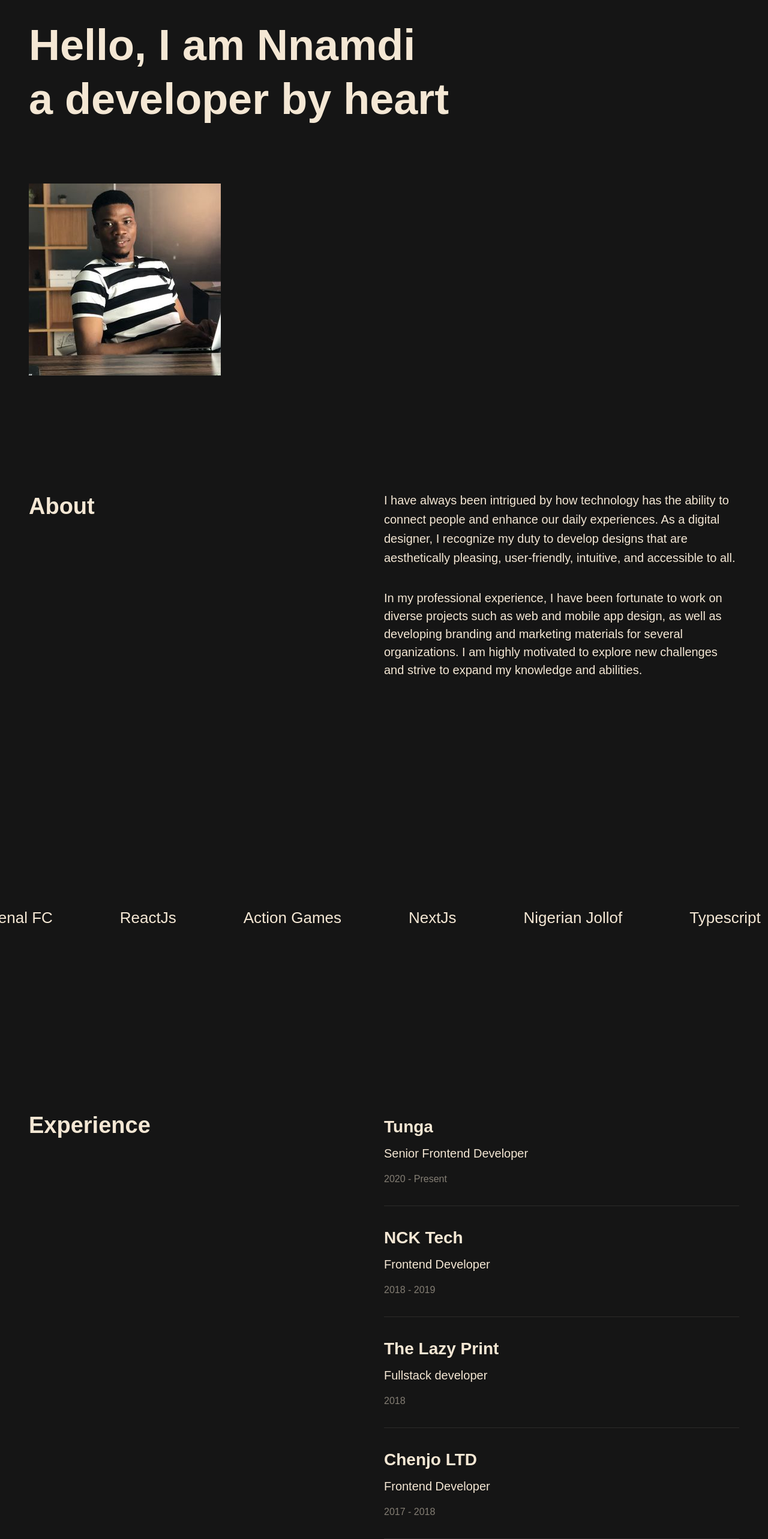
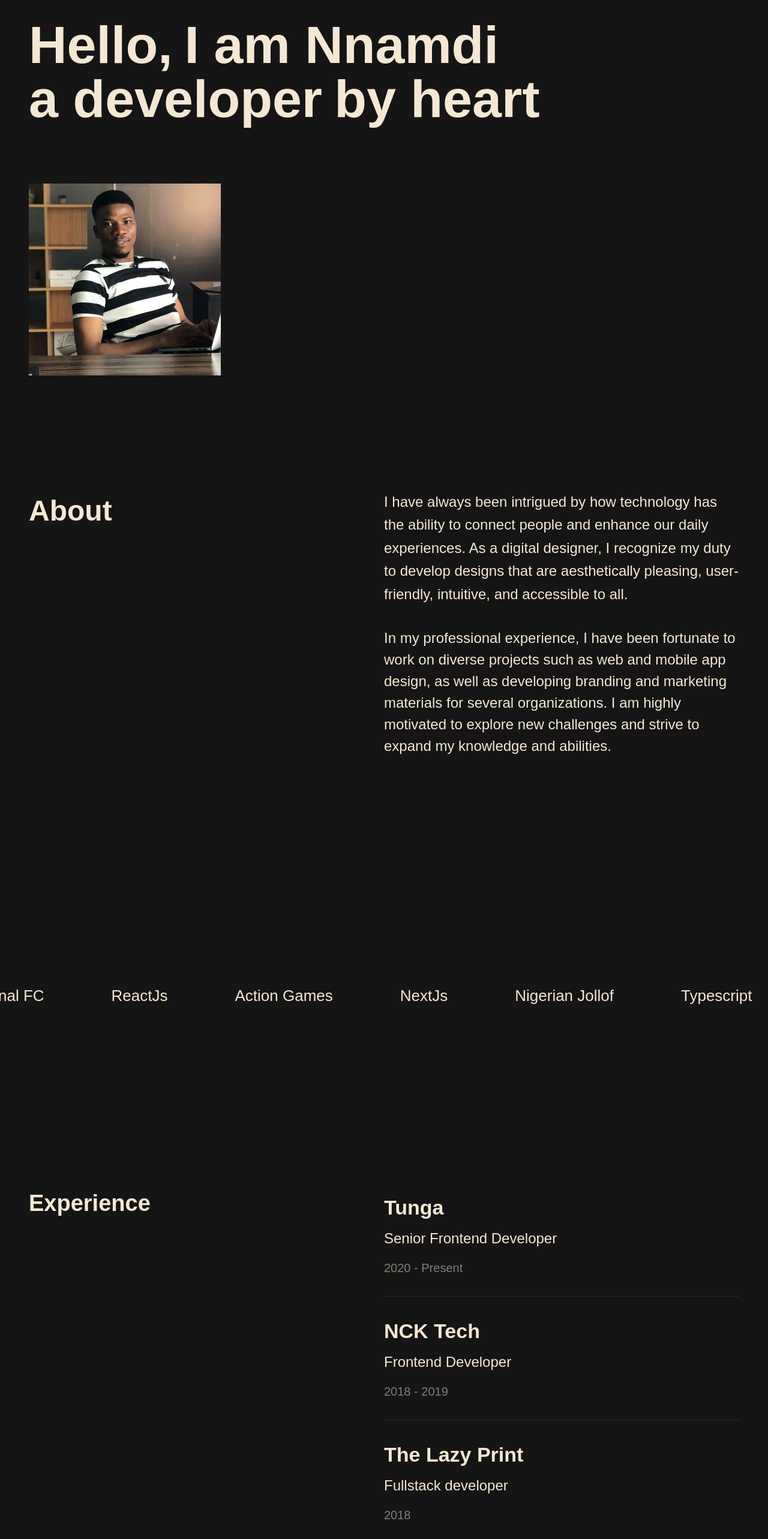
Before and after one commit to iamendy/nnamdiumeh, a Next.js app: page /about in a window 1280 px wide. Shown: the part 220-2786 px from the top of the page at 60% size. Built offline with nearby package versions, Linux system fonts and the light colour scheme; a web font is replaced by a local one.

Commit message:
update: optimized for large screen

```diff
--- a/src/components/Blog.tsx
+++ b/src/components/Blog.tsx
@@ -10,6 +10,7 @@ const Blog = () => {
         y: -20,
         transition: { duration: 0.6 },
       }}
+      whileHover={{ y: -30 }}
       className=" bg-white/10 p-5 rounded-md cursor-pointer group "
     >
       <div className="w-full overflow-hidden">
--- a/src/components/Footer.tsx
+++ b/src/components/Footer.tsx
@@ -8,18 +8,18 @@ const Footer = () => {
     <>
       <motion.section
         style={{ opacity: scrollYProgress }}
-        className=" bg-black px-[24px] lg:px-[48px] py-28"
+        className=" bg-black px-[24px] lg:px-[48px] py-28 xl:max-w-7xl xl:mx-auto"
       >
         <div className="lg:grid lg:grid-cols-2">
           <div className="flex flex-col">
             <div>
-              <h1 className="text-[56px] lg:text-[80px] font-semibold leading-[0.9em]">
+              <h1 className="text-[56px] lg:text-[80px] xl:text-[88px] font-semibold leading-[0.9em]">
                 Let’s
               </h1>
-              <h1 className="text-[56px] lg:text-[80px] font-semibold leading-[0.9em]">
+              <h1 className="text-[56px] lg:text-[80px] xl:text-[88px] font-semibold leading-[0.9em]">
                 work
               </h1>
-              <h1 className="text-[56px] lg:text-[80px] font-semibold leading-[0.9em]">
+              <h1 className="text-[56px] lg:text-[80px] xl:text-[88px] font-semibold leading-[0.9em]">
                 together
               </h1>
             </div>
@@ -45,7 +45,7 @@ const Footer = () => {
               <div className="flex justify-end ">
                 <a
                   href="#"
-                  className="lg:text-xl lg:-translate-x-10 hover:scale-[105%] p-1 transition-all inline-block"
+                  className="lg:text-xl lg:-translate-x-10 xl:text-2xl hover:scale-[105%] p-1 transition-all inline-block"
                 >
                   hey@nnamdiumeh.dev
                 </a>
@@ -54,7 +54,7 @@ const Footer = () => {
           </div>
 
           <div className="lg:h-full lg:pt-[6rem]">
-            <p className="text-center self-center lg:text-left lg:text-xl lg:w-[70%] lg:ml-auto">
+            <p className="text-center self-center lg:text-left lg:text-xl lg:w-[70%] xl:w-[65%] lg:ml-auto">
               I'm currently available for new work. Let me know if you're
               looking for a digital designer. Let’s talk about the next big
               thing!
--- a/src/components/Work.tsx
+++ b/src/components/Work.tsx
@@ -11,7 +11,7 @@ const Work = ({ alt = false }) => {
         y: -20,
         transition: { duration: 0.8 },
       }}
-      className={`lg:w-[80%] lg:flex group ${alt && "lg:ml-auto"}`}
+      className={`lg:w-[80%] xl:w-full lg:flex group ${alt && "lg:ml-auto"}`}
     >
       <div
         className={`w-full transition-all overflow-hidden ${alt && "order-2"}`}
@@ -43,7 +43,7 @@ const Work = ({ alt = false }) => {
         </div>
 
         <p
-          className={`lg:mt-5 lg:w-[70%] lg:text-xl  ${
+          className={`lg:mt-5 lg:w-[70%] xl:w-[50%] lg:text-xl  ${
             alt && "lg:ml-auto lg:text-right"
           }`}
         >
--- a/src/pages/about.tsx
+++ b/src/pages/about.tsx
@@ -4,7 +4,7 @@ import { slideUp, opacity, hero, slideUpHero } from "@/lib/motion";
 const About = () => {
   return (
     <>
-      <section className="px-[24px] lg:px-[48px] flex flex-col space-y-9 lg: lg:space-y-16 pt-48 pb-28 lg:pt-[250px] lg:pb-[200px]">
+      <section className="px-[24px] lg:px-[48px] flex flex-col space-y-9 xl:max-w-7xl xl:mx-auto lg:space-y-16 pt-48 pb-28 lg:pt-[250px] lg:pb-[200px]">
         <div className="mb-[8rem]">
           {/* Mobile animation */}
           <motion.div
@@ -30,14 +30,14 @@ const About = () => {
             <motion.div
               variants={slideUpHero}
               custom={1}
-              className="lg:flex whitespace-pre"
+              className="lg:flex whitespace-pre xl:text-[88px]"
             >
               <h1 className="mr-5">Hello,</h1>{" "}
               <motion.h1 variants={opacity} custom={1}>
                 I am Nnamdi
               </motion.h1>
             </motion.div>
-            <motion.div className="flex">
+            <motion.div className="flex xl:text-[88px]">
               <motion.h1 variants={opacity} custom={2} className="mr-5">
                 a developer
               </motion.h1>{" "}
@@ -59,11 +59,11 @@ const About = () => {
               opacity: 1,
               transition: { delay: 0.2, duration: 0.4 },
             }}
-            className="text-[30px] lg:text-[38px] font-semibold leading-[1.4em] "
+            className="text-[30px] lg:text-[38px] xl:text-[48px] font-semibold leading-[1.4em] "
           >
             About
           </motion.h1>
-          <div className="space-y-9 lg:text-[20px]">
+          <div className="space-y-9 lg:text-[20px] xl:text-[24px]">
             <motion.p
               initial={{ y: 10, opacity: 0 }}
               whileInView={{
@@ -135,7 +135,7 @@ const About = () => {
         </div>
       </section>
 
-      <section className="px-[24px] flex flex-col space-y-9 py-20 lg:px-[48px] lg:grid lg:grid-cols-2 lg:space-y-0 lg:pb-[200px]">
+      <section className="px-[24px] flex flex-col space-y-9 py-20 lg:px-[48px] xl:max-w-7xl xl:mx-auto lg:grid lg:grid-cols-2 lg:space-y-0 lg:pb-[200px]">
         <motion.h3
           initial={{ opacity: 0 }}
           whileInView={{
@@ -158,11 +158,13 @@ const About = () => {
             viewport={{ once: true }}
             className="border-b border-b-white/10 py-8 lg:pt-0"
           >
-            <h3 className="text-[22px] lg:text-[28px] font-semibold mb-2">
+            <h3 className="text-[22px] lg:text-[28px] xl:text-[34px] font-semibold mb-2">
               Tunga
             </h3>
-            <p className="mb-4 lg:text-[20px]">Senior Frontend Developer</p>
-            <p className="text-white/50">2020 - Present</p>
+            <p className="mb-4 lg:text-[20px] xl:text-[24px]">
+              Senior Frontend Developer
+            </p>
+            <p className="text-white/50 xl:text-[20px]">2020 - Present</p>
           </motion.div>
 
           <motion.div
@@ -175,11 +177,13 @@ const About = () => {
             viewport={{ once: true }}
             className="border-b border-b-white/10 py-8"
           >
-            <h3 className="text-[22px] lg:text-[28px] font-semibold mb-2">
+            <h3 className="text-[22px] lg:text-[28px] xl:text-[34px] font-semibold mb-2">
               NCK Tech
             </h3>
-            <p className="mb-4 lg:text-[20px]">Frontend Developer</p>
-            <p className="text-white/50">2018 - 2019</p>
+            <p className="mb-4 lg:text-[20px] xl:text-[24px]">
+              Frontend Developer
+            </p>
+            <p className="text-white/50 xl:text-[20px]">2018 - 2019</p>
           </motion.div>
 
           <motion.div
@@ -192,11 +196,13 @@ const About = () => {
             viewport={{ once: true }}
             className="border-b border-b-white/10 py-8"
           >
-            <h3 className="text-[22px] lg:text-[28px] font-semibold mb-2">
+            <h3 className="text-[22px] lg:text-[28px] xl:text-[34px] font-semibold mb-2">
               The Lazy Print
             </h3>
-            <p className="mb-4 lg:text-[20px]">Fullstack developer</p>
-            <p className="text-white/50">2018</p>
+            <p className="mb-4 lg:text-[20px] xl:text-[24px]">
+              Fullstack developer
+            </p>
+            <p className="text-white/50 xl:text-[20px]">2018</p>
           </motion.div>
 
           <motion.div
@@ -209,11 +215,13 @@ const About = () => {
             viewport={{ once: true }}
             className="border-b border-b-white/10 py-8"
           >
-            <h3 className="text-[22px] lg:text-[28px] font-semibold mb-2">
+            <h3 className="text-[22px] lg:text-[28px] xl:text-[34px] font-semibold mb-2">
               Chenjo LTD
             </h3>
-            <p className="mb-4 lg:text-[20px]">Frontend Developer</p>
-            <p className="text-white/50">2017 - 2018</p>
+            <p className="mb-4 lg:text-[20px] xl:text-[24px]">
+              Frontend Developer
+            </p>
+            <p className="text-white/50 xl:text-[20px]">2017 - 2018</p>
           </motion.div>
         </div>
       </section>
--- a/src/pages/index.tsx
+++ b/src/pages/index.tsx
@@ -12,7 +12,7 @@ export default function Home() {
 
   return (
     <>
-      <section className="px-[24px] lg:px-[48px] flex flex-col space-y-9 lg: lg:space-y-16 pt-48 pb-28 lg:pt-[250px] lg:pb-[200px]">
+      <section className="px-[24px] lg:px-[48px] flex flex-col space-y-9 lg: lg:space-y-16 pt-48 pb-28 lg:pt-[250px] lg:pb-[200px] xl:max-w-7xl xl:mx-auto">
         {/* Desktop view animation */}
         <motion.div
           variants={hero}
@@ -140,7 +140,7 @@ export default function Home() {
 
       <section
         ref={containerRef}
-        className="my-[200px] flex flex-col flex-nowrap  items-center overflow-clip"
+        className="my-[200px] flex flex-col flex-nowrap  items-center overflow-clip "
       >
         <div className="w-[2000px] lg:w-[3000px] flex justify-start">
           <motion.p
@@ -162,13 +162,13 @@ export default function Home() {
         </motion.p> */}
       </section>
 
-      <section className=" bg-black px-[24px] lg:px-[48px] py-28">
+      <section className=" bg-black px-[24px] lg:px-[48px] py-28 xl:max-w-7xl xl:mx-auto">
         <motion.h3
           variants={opacity}
           initial="hidden"
           whileInView="visible"
           custom={1}
-          className="text-[32px] lg:text-[56px] text-white font-extrabold mb-24 lg:mb-[10rem]"
+          className="text-[32px] lg:text-[56px] xl:text-[68px] text-white font-extrabold mb-24 lg:mb-[10rem]"
         >
           Featured Work
         </motion.h3>
@@ -189,13 +189,13 @@ export default function Home() {
         </div>
       </section>
 
-      <section className=" bg-black px-[24px] lg:px-[48px] py-28">
+      <section className=" bg-black px-[24px] lg:px-[48px] py-28 xl:max-w-7xl xl:mx-auto">
         <motion.h3
           variants={opacity}
           initial="hidden"
           whileInView="visible"
           custom={1}
-          className="text-[32px] lg:text-[56px] text-white font-extrabold mb-24 lg:mb-[10rem]"
+          className="text-[32px] lg:text-[56px] xl:text-[68px] text-white font-extrabold mb-24 lg:mb-[10rem]"
         >
           Featured Blog
         </motion.h3>
--- a/src/pages/works.tsx
+++ b/src/pages/works.tsx
@@ -2,8 +2,8 @@ import Work from "@/components/Work";
 
 const Works = () => {
   return (
-    <section className="px-[24px] lg:px-[48px] flex flex-col space-y-9 lg: lg:space-y-16 pt-48 pb-28 lg:pt-[250px] lg:pb-[200px]">
-      <h1 className="font-extrabold text-[38px] leading-[1.25em] mb-14">
+    <section className="px-[24px] lg:px-[48px] flex flex-col space-y-9 xl:max-w-7xl xl:mx-auto lg:space-y-16 pt-48 pb-28 lg:pt-[250px] lg:pb-[200px]">
+      <h1 className="font-extrabold text-[38px] xl:text-[68px] leading-[1.25em] mb-14">
         Featured <br className="lg:hidden" />
         work
       </h1>
--- a/src/pages/works/[slug]/index.tsx
+++ b/src/pages/works/[slug]/index.tsx
@@ -9,9 +9,9 @@ const Index = () => {
   const router = useRouter();
 
   return (
-    <section className="px-[24px] lg:px-[48px] flex flex-col pt-48 pb-28 lg:pt-[250px] lg:pb-[200px]">
-      <Link href="/works">
-        <div className="flex space-x-1 items-center">
+    <section className="px-[24px] lg:px-[48px] xl:max-w-7xl xl:mx-auto flex flex-col pt-48 pb-28 lg:pt-[250px] lg:pb-[200px]">
+      <Link href="/works" className="w-fit">
+        <div className="flex space-x-1 items-center hover:scale-[105%] transition-all">
           <BackArrow />
 
           <span>Back</span>
@@ -27,7 +27,7 @@ const Index = () => {
               opacity: 1,
               transition: { delay: 0.1, duration: 0.4 },
             }}
-            className="text-[32px] font-semibold leading-[1.4em] lg:text-[56px]"
+            className="text-[32px] xl:text-[72px] font-semibold leading-[1.4em] lg:text-[56px]"
           >
             Job Query
           </motion.h1>
@@ -39,7 +39,7 @@ const Index = () => {
               opacity: 1,
               transition: { delay: 0.2, duration: 0.4 },
             }}
-            className="leading-[1.6em] lg:text-[20px]"
+            className="leading-[1.6em] lg:text-[20px] xl:text-[24px]"
           >
             By providing job seekers with the ability to search, explore, and
             discover suitable job postings based on their individual preferences
@@ -60,25 +60,27 @@ const Index = () => {
           </div>
 
           <Link href="#" className="flex items-baseline">
-            <span className="underline tracking-wide">Live Link</span> &nbsp;{" "}
-            <Arrow />
+            <span className="underline tracking-wide xl:text-[24px]">
+              Live Link
+            </span>{" "}
+            &nbsp; <Arrow />
           </Link>
         </div>
 
         <div className="flex justify-between items-center mt-9 lg:flex-col lg:items-start lg:justify-center lg:space-y-14 lg:w-[30%] lg:mt-0">
           <div className="flex flex-col">
-            <h4>Client</h4>
-            <b className="lg:text-18px">AirBnB</b>
+            <h4 className="xl:text-[18px]">Client</h4>
+            <b className="lg:text-18px xl:text-[20px]">AirBnB</b>
           </div>
 
           <div className="flex flex-col">
-            <h4>Role</h4>
-            <b className="lg:text-18px">Frontend Dev.</b>
+            <h4 className="xl:text-[18px]">Role</h4>
+            <b className="lg:text-18px xl:text-[20px]">Frontend Dev.</b>
           </div>
 
           <div className="flex flex-col">
-            <h4>Year</h4>
-            <b className="lg:text-18px">2023</b>
+            <h4 className="xl:text-[18px]">Year</h4>
+            <b className="lg:text-18px xl:text-[20px]">2023</b>
           </div>
         </div>
       </div>
```
